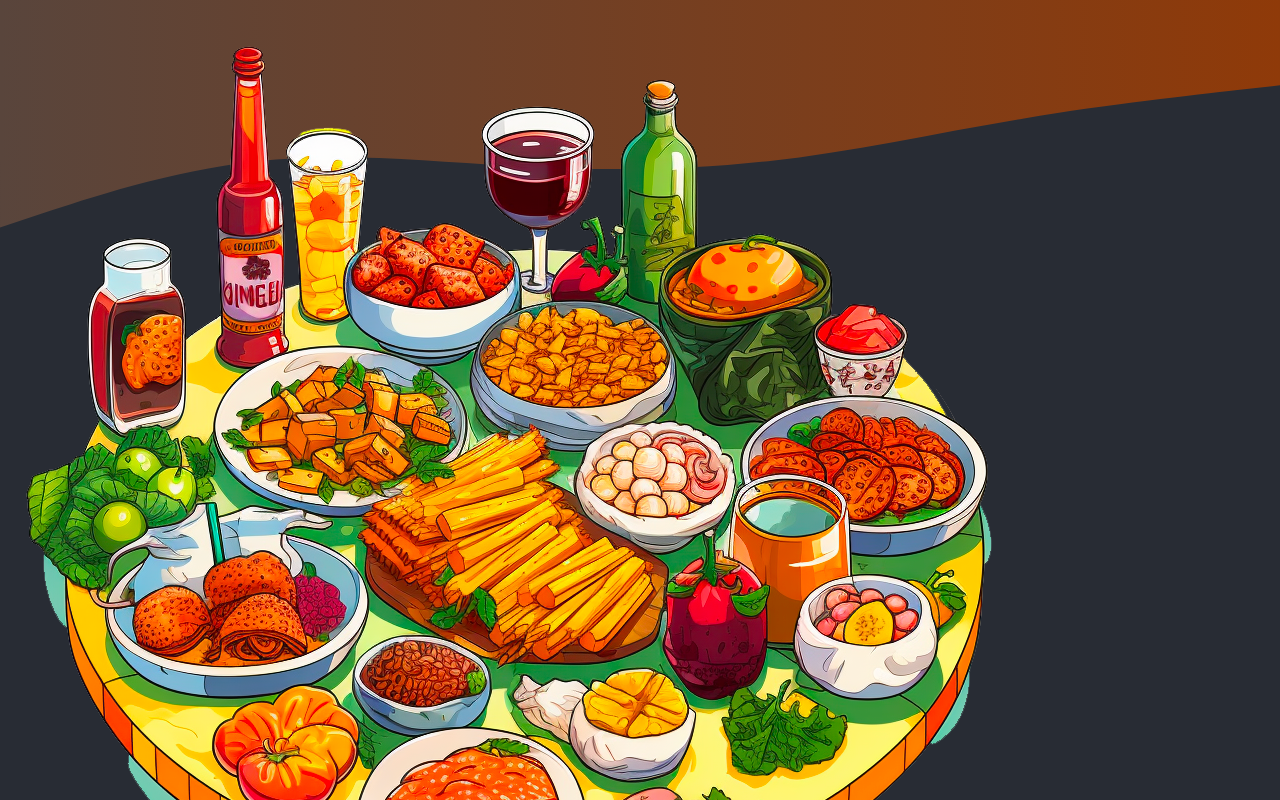
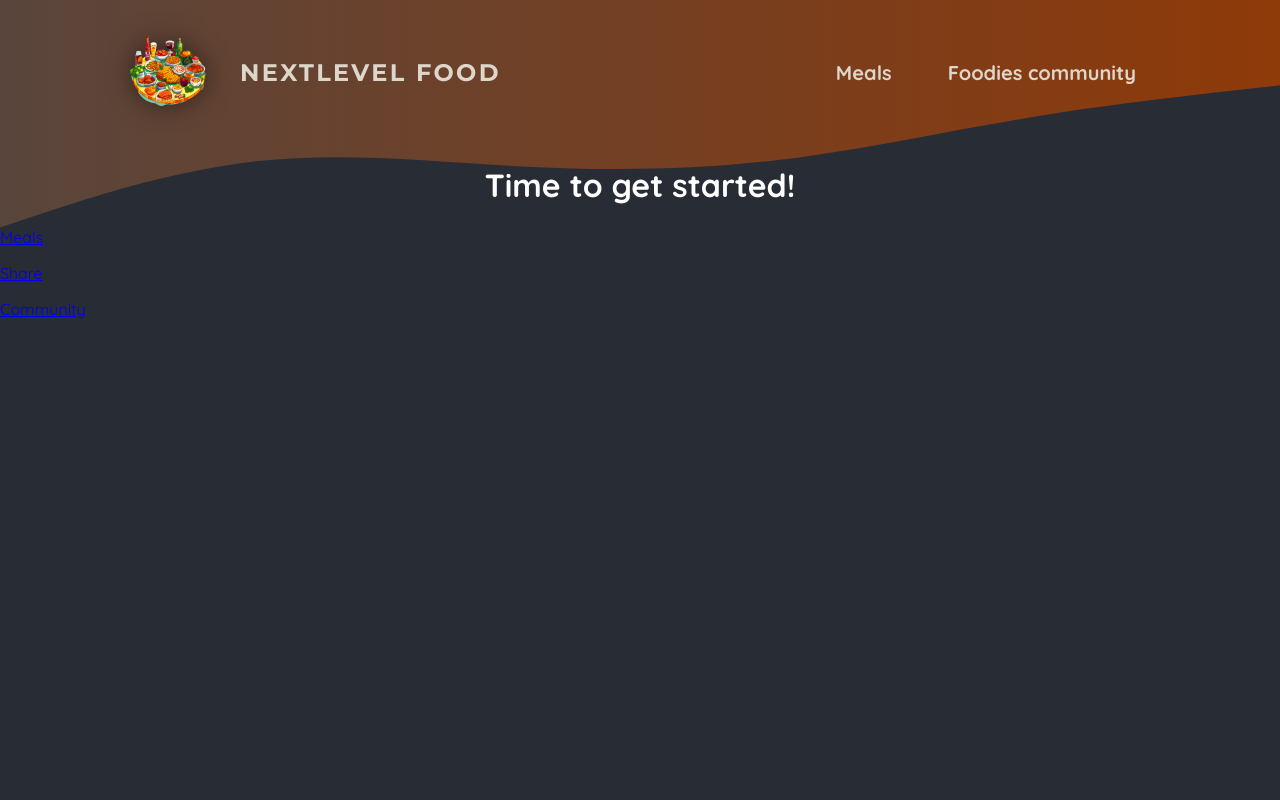
Before and after one commit to quocbinh-npm9081/onwards-foodies, a Next.js app: page / in a window 1280 px wide. Shown: the top 800 px of the page. Built offline with nearby package versions, Linux system fonts and the light colour scheme.

Commit message:
101. Optimizing Imags with the nextjs Image

```diff
--- a/app/layout.js
+++ b/app/layout.js
@@ -1,5 +1,6 @@
 import './globals.css';
-import MainHeader from '@/main-header';
+import MainHeader from '@/components/main-header.js';
+
 export const metadata = {
   title: 'NextLevel Food',
   description: 'Delicious meals, shared by a food-loving community.',
--- /dev/null
+++ b/components/main-header.js
@@ -0,0 +1,28 @@
+import Link from "next/link"
+import Image from "next/image"
+import logoImg from "@/assets/logo.png";
+import classes from './main-header.module.css';
+
+export default function MainHeaderPage(){
+    return (
+        <header className={classes.header}>
+            <Link href="/" className={classes.logo}>
+                {/* Mặc định Image component của nextjs sẽ chỉ load hình nếu nó thực sự được hiển thị ytrong khung hình
+                 và tất các các hình ảnh được ImageComponent xử lý luôn có chuẩn đầu ra là webp */}
+                {/* <img src={logoImg.src} alt="a plate with food on it"/> */}
+                <Image src={logoImg} alt="a plate with food on it" priority/>
+                NextLevel Food
+            </Link>
+            <nav className={classes.nav}>
+                <ul>
+                    <li>
+                        <Link href="/meals">Meals</Link>
+                    </li>
+                    <li>
+                        <Link href="/community">Foodies community</Link>
+                    </li>
+                </ul>
+            </nav>
+        </header>
+    )
+}
--- /dev/null
+++ b/components/main-header.module.css
@@ -0,0 +1,67 @@
+.header {
+    display: flex;
+    justify-content: space-between;
+    align-items: center;
+    padding: 2rem 1rem;
+  }
+
+  @media (min-width: 768px) {
+    .header {
+      padding: 2rem 10%;
+    }
+  }
+
+  .nav ul {
+    list-style: none;
+    margin: 0;
+    padding: 0;
+    display: flex;
+    gap: 1.5rem;
+    /* font-family: 'Montserrat', sans-serif; */
+    font-size: 1.25rem;
+  }
+
+  .nav a {
+    text-decoration: none;
+    color: #ddd6cb;
+    font-weight: bold;
+    padding: 0.5rem 1rem;
+    border-radius: 0.5rem;
+  }
+
+  .nav a:hover,
+  .nav a:active {
+    background: linear-gradient(90deg, #ff8a05, #f9b331);
+    background-clip: text;
+    -webkit-background-clip: text;
+    -webkit-text-fill-color: transparent;
+    text-shadow: 0 0 18px rgba(248, 190, 42, 0.8);
+  }
+
+  .active {
+    background: linear-gradient(90deg, #ff8a05, #f9b331);
+    background-clip: text;
+    -webkit-background-clip: text;
+    -webkit-text-fill-color: transparent;
+  }
+
+  .logo {
+    display: flex;
+    align-items: center;
+    justify-content: center;
+    gap: 2rem;
+    text-decoration: none;
+    color: #ddd6cb;
+    font-weight: bold;
+    font-family: 'Montserrat', sans-serif;
+    letter-spacing: 0.15rem;
+    text-transform: uppercase;
+    font-size: 1.5rem;
+  }
+
+  .logo img {
+    width: 5rem;
+    height: 5rem;
+    object-fit: contain;
+    filter: drop-shadow(0 0 0.75rem rgba(0, 0, 0, 0.5));
+  }
--- a/main-header.js
+++ /dev/null
@@ -1,21 +0,0 @@
-import Link from "next/link"
-import logImg from "@/assets/logo.png";
-
-export default function MainHeaderPage(){
-    return <header>
-        <Link href="/">
-            <img src={logImg.src} alt="a plate with food on it"/>
-            NextLevel Food
-        </Link>
-        <nav>
-            <ul>
-                <li>
-                    <Link href="/meals">Meals</Link>
-                </li>
-                <li>
-                    <Link href="/community">Foodies community</Link>
-                </li>
-            </ul>
-        </nav>
-    </header>
-}
```
